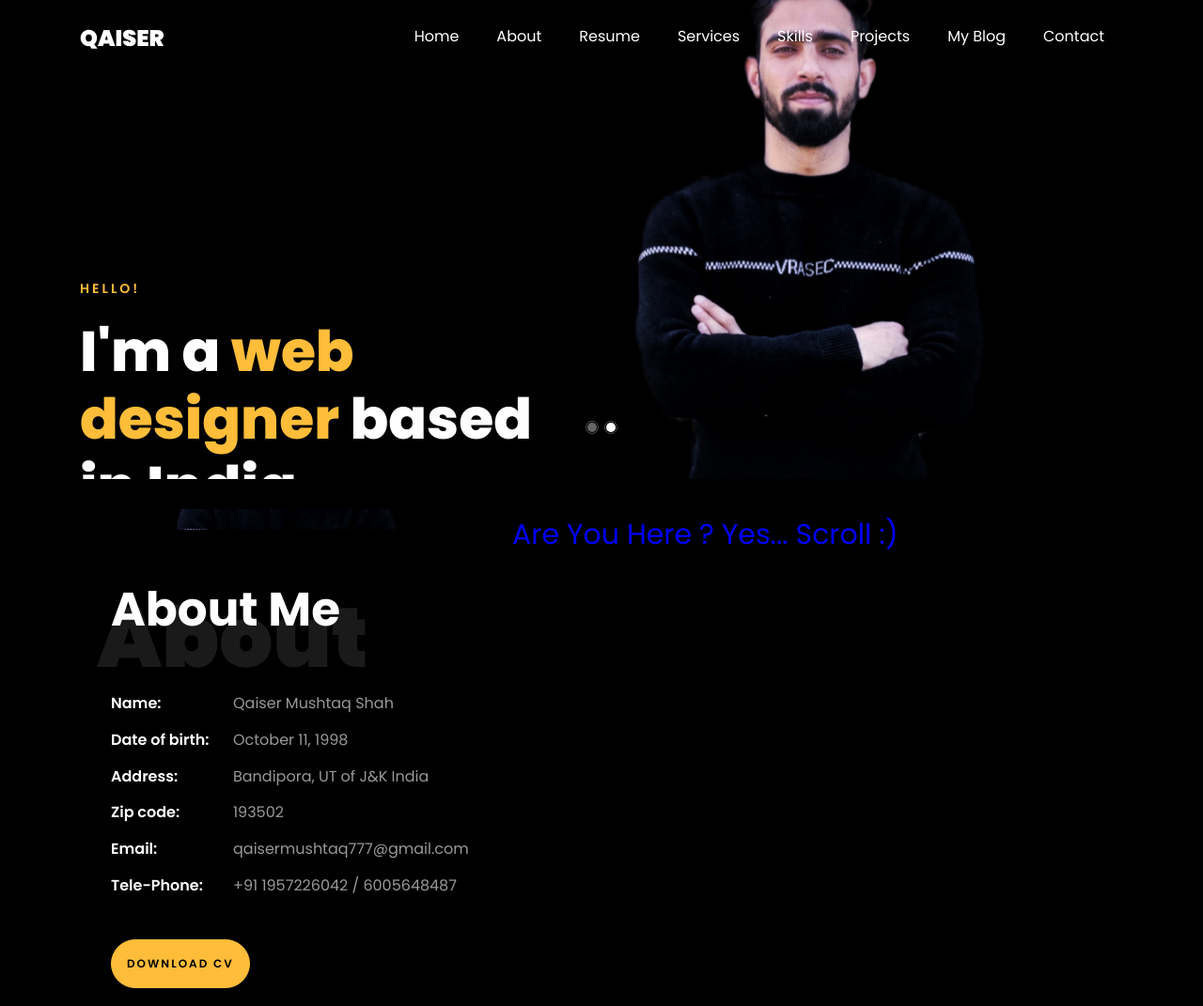
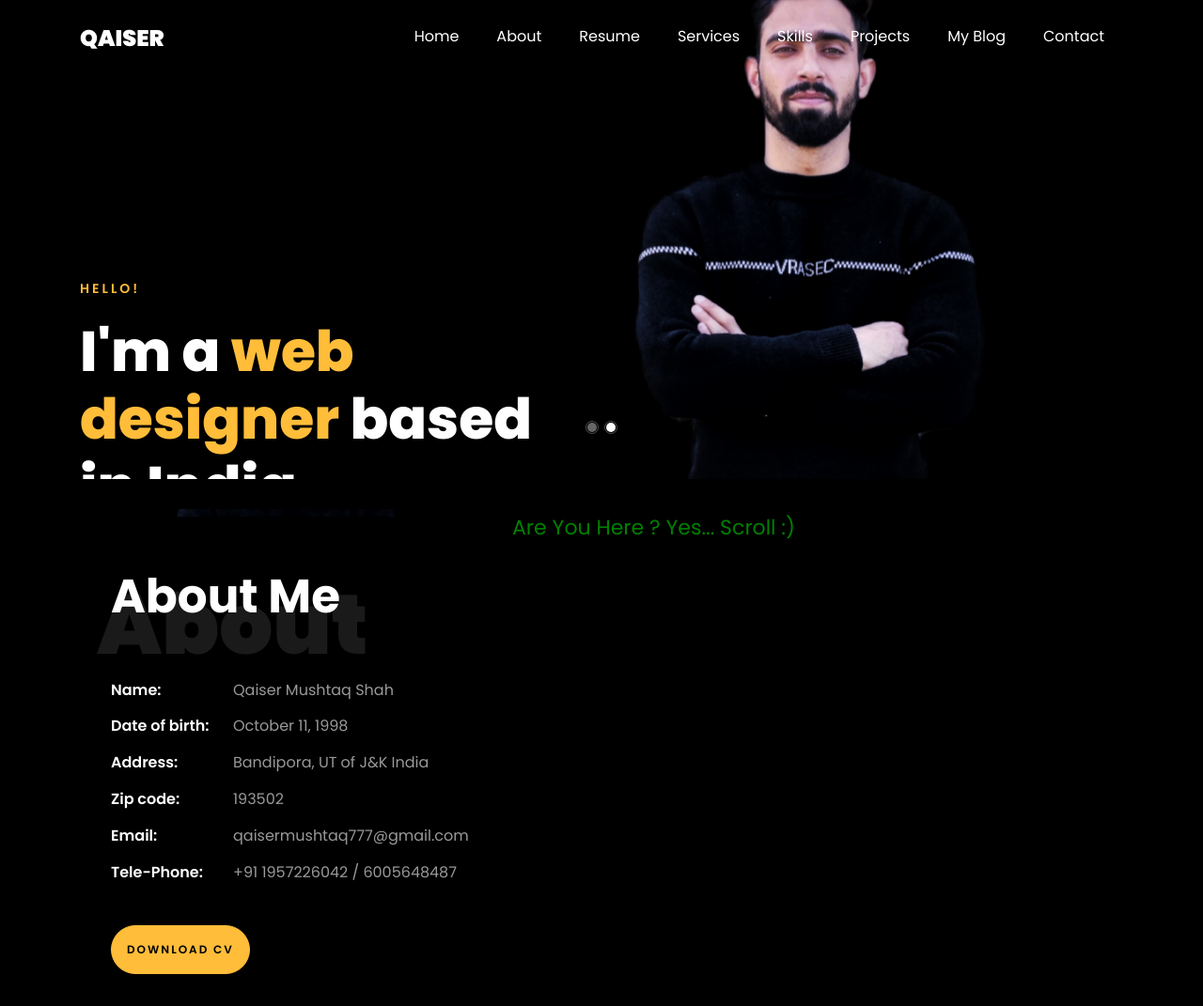
Before and after one commit to Qaiser-Mushtaq/portfolio.github.io, a plain HTML site: page index.html in a window 1280 px wide. Shown: the top 1071 px of the page at 94% size. Drawn offline with Linux system fonts and the light colour scheme; files whose address does not match are found by name.

Commit message:
Update index.html

```diff
--- a/index.html
+++ b/index.html
@@ -102,7 +102,7 @@
 	    				</div>
     				</div>
     			</div>
-			<p  style="font-size: 30px; color:blue";> Are You Here ? Yes...  Scroll :) </p>
+			<p  style="font-size: 22px; color:green";> Are You Here ? Yes...  Scroll :) </p>
     			<div class="col-md-6 col-lg-7 pl-lg-5 pb-30">
     				<div class="row justify-content-start pb-3">
 		          <div class="col-md-12 heading-section ftco-animate">
```
